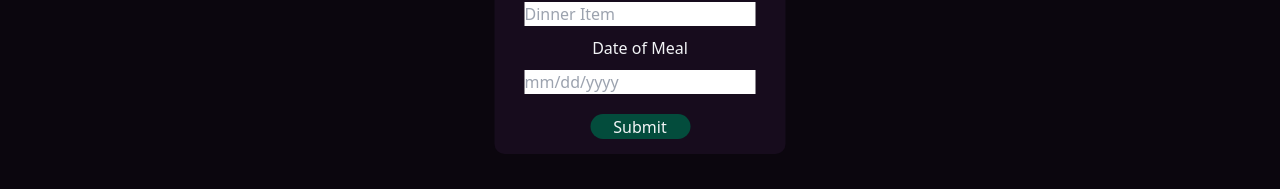
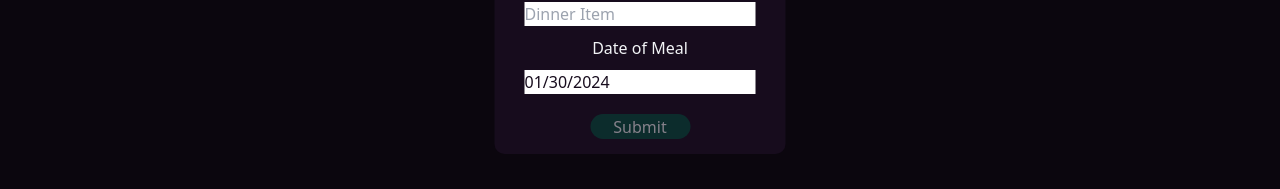
Before and after one commit to bstocksharp/nextjs-website, a Next.js app: page /calendar in a window 1280 px wide. Both pictures are taken after a click on the button "Add a Dinner". Shown: the part 383-572 px from the top of the page. Built offline with nearby package versions, Linux system fonts and the light colour scheme; no server answers; the database is empty.

Commit message:
form validation and date picker

```diff
--- a/app/api/drop-test/route.ts
+++ b/app/api/drop-test/route.ts
@@ -5,7 +5,7 @@ export async function GET(request: Request) {
   try {
     // Drop the table if it exists
     // await sql`DROP TABLE dinner_table;`;
-    await sql`DELETE FROM dinner_table WHERE created_by is null;`;
+    await sql`DELETE FROM dinner_table WHERE date_of_meal is null or created_by is null ;`;
 
     return NextResponse.json(
       { message: "Table dropped successfully" },
--- a/app/calendar/addDinner.tsx
+++ b/app/calendar/addDinner.tsx
@@ -1,28 +1,56 @@
 "use client";
 import React, { useState } from "react";
-import { CreateDinner } from "@/app/calendar/createDinner";
+import { InsertDinner } from "@/app/calendar/insertDinner";
 import { useRouter } from "next/navigation";
+import DatePicker from "react-datepicker";
+import "react-datepicker/dist/react-datepicker.css";
 
 export default function AddDinner() {
   const [isAddDinnerOpen, setIsAddDinnerOpen] = useState(false);
-  const [createdBy, setCreatedBy] = useState("");
-  const [dinnerItem, setDinnerItem] = useState("");
-  const [mealDate, setMealDate] = useState("");
+  const [dinner, setDinner] = useState({
+    createdBy: "",
+    dinnerItem: "",
+    mealDate: new Date(),
+  });
 
-  const router = useRouter();
+  const handleDinner = (e: any) => {
+    setDinner({
+      ...dinner,
+      [e.target.name]: e.target.value,
+    });
+  };
+
+  const handleDateChange = (date: Date) => {
+    setDinner({
+      ...dinner,
+      mealDate: date,
+    });
+  };
 
   const toggleMenu = () => {
     setIsAddDinnerOpen(!isAddDinnerOpen);
   };
 
+  const isFormValid = () => {
+    return Object.values(dinner).every(
+      (value) => value !== null && value !== ""
+    );
+  };
+
+  const router = useRouter();
   const create = async (e: any) => {
     e.preventDefault(); // Prevent the default form submission behavior
-    console.log(new FormData(e.target));
     toggleMenu();
 
     try {
-      await CreateDinner(new FormData(e.target)); // Call the Server Action with FormData
+      await InsertDinner(new FormData(e.target)); // Call the Server Action with FormData
       console.log("Dinner added successfully");
+
+      setDinner({
+        createdBy: "",
+        dinnerItem: "",
+        mealDate: new Date(),
+      });
 
       router.refresh();
     } catch (error) {
@@ -35,6 +63,7 @@ export default function AddDinner() {
       <button className="add-dinner-button" onClick={toggleMenu}>
         <div>Add a Dinner</div>
       </button>
+
       {isAddDinnerOpen && (
         <>
           <div className="add-dinner-overlay" onClick={toggleMenu} />
@@ -45,26 +74,30 @@ export default function AddDinner() {
                 type="text"
                 placeholder="Created By"
                 name="createdBy"
-                value={createdBy}
-                onChange={(e) => setCreatedBy(e.target.value)}
+                value={dinner.createdBy}
+                onChange={handleDinner}
               />
               <label>Dinner Item</label>
               <input
                 type="text"
                 placeholder="Dinner Item"
                 name="dinnerItem"
-                value={dinnerItem}
-                onChange={(e) => setDinnerItem(e.target.value)}
+                value={dinner.dinnerItem}
+                onChange={handleDinner}
               />
               <label>Date of Meal</label>
-              <input
-                type="text"
-                placeholder="mm/dd/yyyy"
+              <DatePicker
+                selected={dinner.mealDate}
+                onChange={handleDateChange}
                 name="mealDate"
-                value={mealDate}
-                onChange={(e) => setMealDate(e.target.value)}
+                dateFormat="MM/dd/yyyy"
+                placeholderText="mm/dd/yyyy"
               />
-              <button type="submit" className="dinner-submit-button">
+              <button
+                type="submit"
+                className="dinner-submit-button"
+                disabled={!isFormValid()}
+              >
                 Submit
               </button>
             </form>
--- /dev/null
+++ b/app/calendar/calendarDB.ts
@@ -0,0 +1,13 @@
+"use server";
+
+import { sql } from "@vercel/postgres";
+
+export async function fetchDinners() {
+  try {
+    const data = await sql`SELECT * from dinner_table`;
+    return data.rows;
+  } catch (error) {
+    console.error("Database Error:", error);
+    throw new Error("Failed to fetch dinners.");
+  }
+}
--- a/app/calendar/createDinner.tsx
+++ b/app/calendar/insertDinner.ts
@@ -5,11 +5,11 @@ import { revalidatePath } from "next/cache";
 import { redirect } from "next/navigation";
 
 // Define the Server Action function to create a new dinner
-export async function CreateDinner(formData: FormData) {
+export async function InsertDinner(formData: FormData) {
   const { createdBy, dinnerItem, mealDate } = {
-    createdBy: formData.get("createdBy") as string | null,
-    dinnerItem: formData.get("dinnerItem") as string | null,
-    mealDate: formData.get("mealDate") as string | null,
+    createdBy: formData.get("createdBy") as string,
+    dinnerItem: formData.get("dinnerItem") as string,
+    mealDate: formData.get("mealDate") as string,
   };
 
   //   Insert the new dinner into the database
--- a/app/calendar/page.tsx
+++ b/app/calendar/page.tsx
@@ -1,19 +1,10 @@
 "use server";
 import { sql } from "@vercel/postgres";
 import AddDinner from "./addDinner";
-
-async function FetchDinners() {
-  try {
-    const data = await sql`SELECT * from dinner_table`;
-    return data.rows;
-  } catch (error) {
-    console.error("Database Error:", error);
-    throw new Error("Failed to fetch revenue data.");
-  }
-}
+import { fetchDinners } from "./calendarDB";
 
 export default async function CalendarPage() {
-  const dinners = await FetchDinners();
+  const dinners = await fetchDinners();
 
   return (
     <main>
@@ -21,7 +12,7 @@ export default async function CalendarPage() {
         {dinners.map((row) => (
           <div key={row.id}>
             {row.created_by} - {row.dinner_item} -{" "}
-            {row.date_of_meal.toISOString().split("T")[0]}
+            {row.date_of_meal?.toISOString().split("T")[0]}
           </div>
         ))}
       </div>
--- a/app/globals.css
+++ b/app/globals.css
@@ -301,6 +301,11 @@ input {
   transition: filter 0.2s ease;
 }
 
+.dinner-submit-button:disabled {
+  opacity: 0.5; /* Reduce opacity when button is disabled */
+  cursor: not-allowed; /* Change cursor style to indicate button is inactive */
+}
+
 .calendar-wrapper {
   background-color: var(--alt-accent);
 }
--- a/package.json
+++ b/package.json
@@ -10,13 +10,16 @@
   },
   "dependencies": {
     "@vercel/postgres": "^0.7.2",
+    "date-fns": "^3.3.1",
     "next": "14.1.0",
     "react": "^18",
+    "react-datepicker": "^6.2.0",
     "react-dom": "^18"
   },
   "devDependencies": {
     "@types/node": "^20",
     "@types/react": "^18",
+    "@types/react-datepicker": "^6.0.3",
     "@types/react-dom": "^18",
     "autoprefixer": "^10.0.1",
     "eslint": "^8",
```
Also changed, not shown: 1 other file (tests, documents, lock files or other folders).
